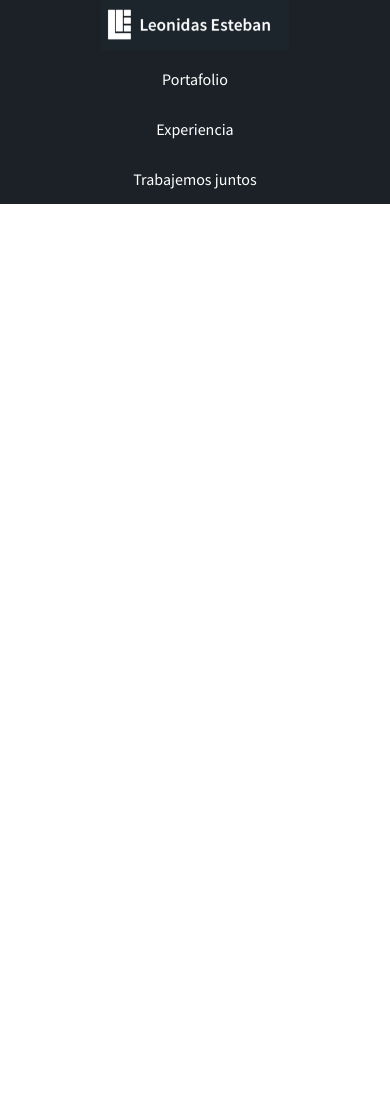
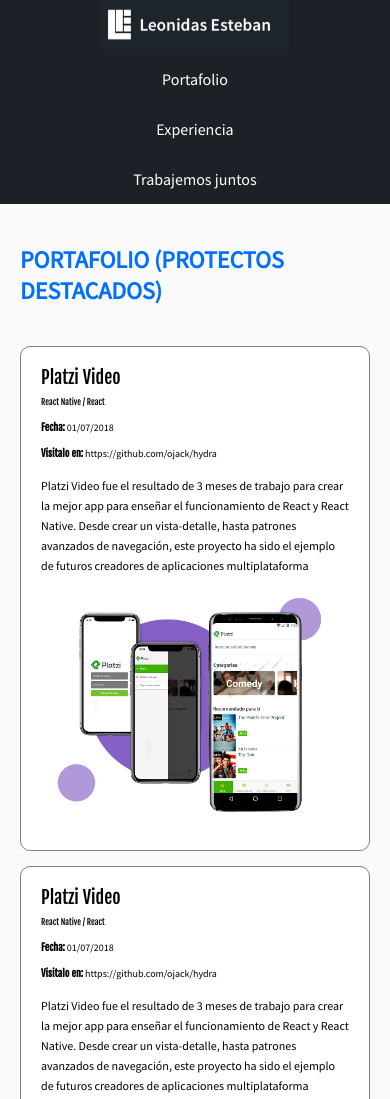
Before and after one commit to Conit0/desarrolloWeb, a plain HTML site: page index.html in a window 390 px wide. Shown: the top 1099 px of the page. Before the commit the page ends 844 px from the top, so only its background shows below. Drawn offline with Linux system fonts and the light colour scheme.

Commit message:
Ajustando nuestro portafolio

```diff
--- a/css/estilos.css
+++ b/css/estilos.css
@@ -111,11 +111,11 @@ h1 strong {
   margin-bottom: 10px;
 }
 .project-details {
-  width: 500px;
+  width: 50%;
   /* height: 100px; */
 }
 .project-imageContainer {
-  width: 500px;
+  width: 50%;
 }
 .project strong {
   font-family: "Fjalla One", sans-serif;
@@ -123,6 +123,10 @@ h1 strong {
 .project div {
   line-height: 20px;
 }
+.project-imageContainer img{
+  max-width: 100%;
+}
+
 
 .header {
   background-color: #1b2127;
@@ -318,6 +322,7 @@ figure {
 
 }
 
+/* Un pixel más abajo del Ipad */
 @media screen and (max-width: 767px) {
   .header {
     display: block;
@@ -336,10 +341,42 @@ figure {
   .header .logo {
     text-align: center;
   }
+  .project {
+    display: block;
+  }
+  .project-imageContainer{
+    width: auto;
+    text-align: center;
+  }
+  .project-details{
+    width: auto;
+    /* font-size: 10px; */
+  }
+  .project-course, .project-date, .project-url {
+    margin: .4em 0;
+  }
+  .project-title {
+    font-size: 1.5em;
+    margin-bottom: .3em;
+  }
+  .project-url {
+    font-size: 1em;
+  }
+  .project-course {
+    font-size: .7em;
+  }
+  .project-date {
+    font-size: 1em;
+  }
+  .project-descripton {
+    font-size: 8em;
+  }
 }
 
 @media screen and (max-width: 480px) {
-
+  .project-details{
+    font-size: 12px;
+  }
 }
 
 @media screen and (max-width: 320px) {
```
Also changed, not shown: index.html (+6 -6 lines), 1 other file.
